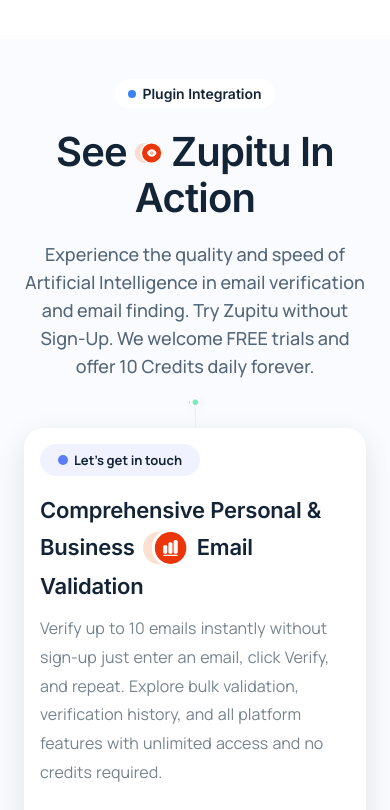
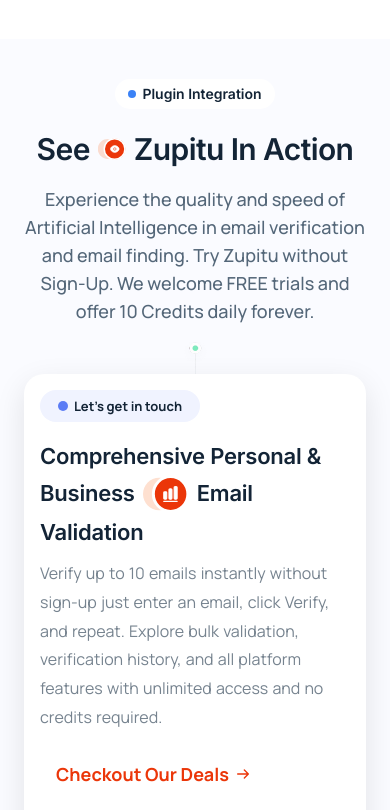
Before and after one commit to itfuturzMaharshi/zupito_website, a React (Vite) app: page / in a window 390 px wide. Shown: the part 880-1690 px from the top of the page. Built offline with nearby package versions, Linux system fonts and the light colour scheme.

Commit message:
responsive home page

```diff
--- a/src/App.css
+++ b/src/App.css
@@ -246,8 +246,21 @@
     font-size: 18px !important;
   }
 }
+@media (max-width: 640px) {
+  .home-title {
+    font-size: 34px !important;
+  }
+}
 @media (max-width: 470px) {
   .home-subtitle {
     font-size: 22px !important;
   }
+  .home-title {
+    font-size: 32px !important;
+  }
 }
+@media (max-width: 445px) {
+  .home-title {
+    font-size: 30px !important;
+  }
+}
--- a/src/components/homePage/Footer.jsx
+++ b/src/components/homePage/Footer.jsx
@@ -24,14 +24,14 @@
           <img
             src="/images/home-footer-vector.png"
             alt=""
-            className="pointer-events-none select-none absolute w-[120px] z-[1] sm:w-[160px] md:w-[190px]"
+            className="hidden lg:flex pointer-events-none select-none absolute w-[120px] z-[1] sm:w-[160px] md:w-[190px]"
             style={{
               right: 'clamp(50px, 2.5vw, 15px)',
               top: 'clamp(150px, 4.5vh, 45px)',
             }}
           />
           <div
-            className="absolute pointer-events-none z-[1] w-40 h-40 sm:w-44 sm:h-44 md:w-52 md:h-52"
+            className="hidden lg:flex absolute pointer-events-none z-[1] w-40 h-40 sm:w-44 sm:h-44 md:w-52 md:h-52"
             style={{
               left: '35px',
               bottom: '67%',
@@ -46,7 +46,7 @@
           <img
             src="/images/orange-circle.png"
             alt=""
-            className="pointer-events-none select-none absolute w-[40px] sm:w-[45px] md:w-[50px]"
+            className="hidden lg:flex pointer-events-none select-none absolute w-[40px] sm:w-[45px] md:w-[50px]"
             style={{
               top: 'clamp(135px, 15vh, 170px)',
               right: 'clamp(15px, 3vw, 30px)',
--- a/src/components/homePage/WinningTeams.jsx
+++ b/src/components/homePage/WinningTeams.jsx
@@ -78,7 +78,7 @@
                 key={idx}
                 data-animate-item
                 style={{ transitionDelay: `${0.1 * idx}s` }}
-                className={`w-full max-w-[214px] h-[230px] rounded-[20px] bg-[#FAFBFF] shadow-[0px_4px_7px_0px_#53587B12] px-[18px]! lg:py-[50px]! xl:py-[80px]! flex flex-col items-center justify-center text-center gap-3 cursor-pointer${
+                className={`w-full max-w-[270px] sm:max-w-[214px] h-[230px] rounded-[20px] bg-[#FAFBFF] shadow-[0px_4px_7px_0px_#53587B12] px-[18px]! lg:py-[50px]! xl:py-[80px]! flex flex-col items-center justify-center text-center gap-3 cursor-pointer${
                   idx === 1 || idx === 2 ? ' lg:mt-[56px]!' : ''
                 }`}
               >
```
